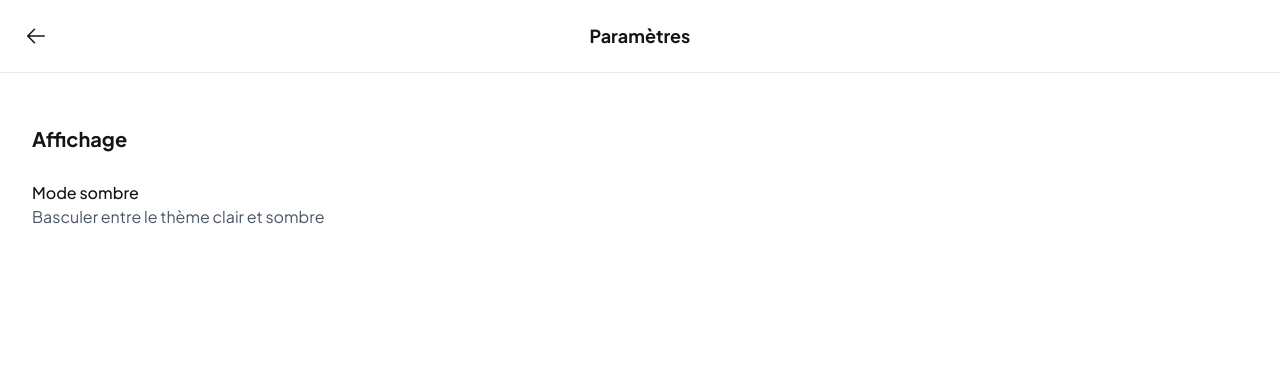
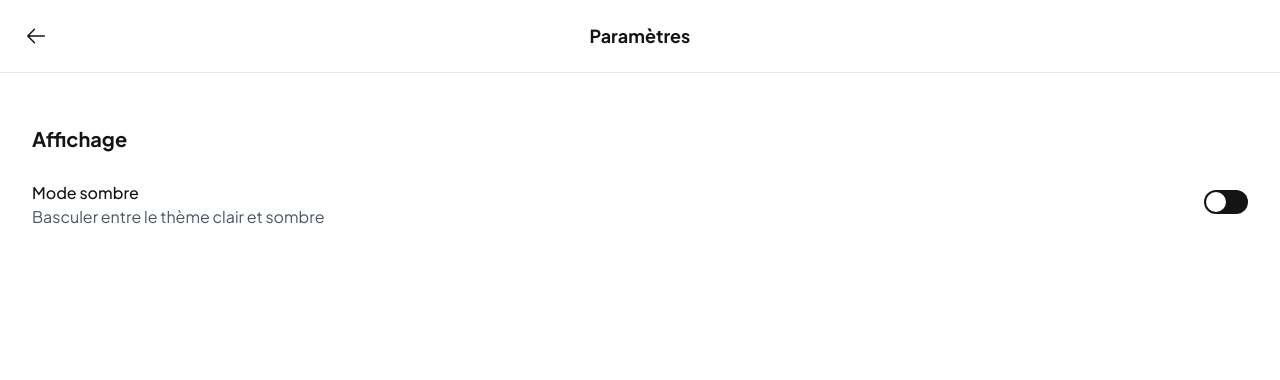
Before and after one commit to ramie91/lm_crator, a Flask app: page /settings in a window 1280 px wide. Shown: the top 380 px of the page. Run offline with Flask 3, Linux system fonts and the light colour scheme; some libraries are stand-ins or nearby versions.

Commit message:
add readme & fix color settings

```diff
--- a/templates/settings.html
+++ b/templates/settings.html
@@ -20,6 +20,7 @@
                 --text-primary: #141414;
                 --text-secondary: #4b5563;
                 --accent-color: #e5e7eb;
+                --switch-color: #2462c7;
             }
         }
         @layer utilities {
@@ -82,7 +83,7 @@
                             <div class="shrink-0">
                                 <label class="relative inline-flex h-6 w-11 cursor-pointer items-center rounded-full">
                                     <input id="dark-mode-toggle" class="peer sr-only" type="checkbox" />
-                                    <span class="h-full w-full rounded-full bg-[var(--switch-color)] peer-checked:bg-[var(--primary-color)] transition-colors"></span>
+                                    <span class="h-full w-full rounded-full bg-[var(--primary-color)] peer-checked:bg-[var(--switch-color)] transition-colors"></span>
                                     <span class="absolute left-0.5 top-0.5 h-5 w-5 transform rounded-full bg-white transition-transform peer-checked:translate-x-full"></span>
                                 </label>
                             </div>
```
Also changed, not shown: README.md.
